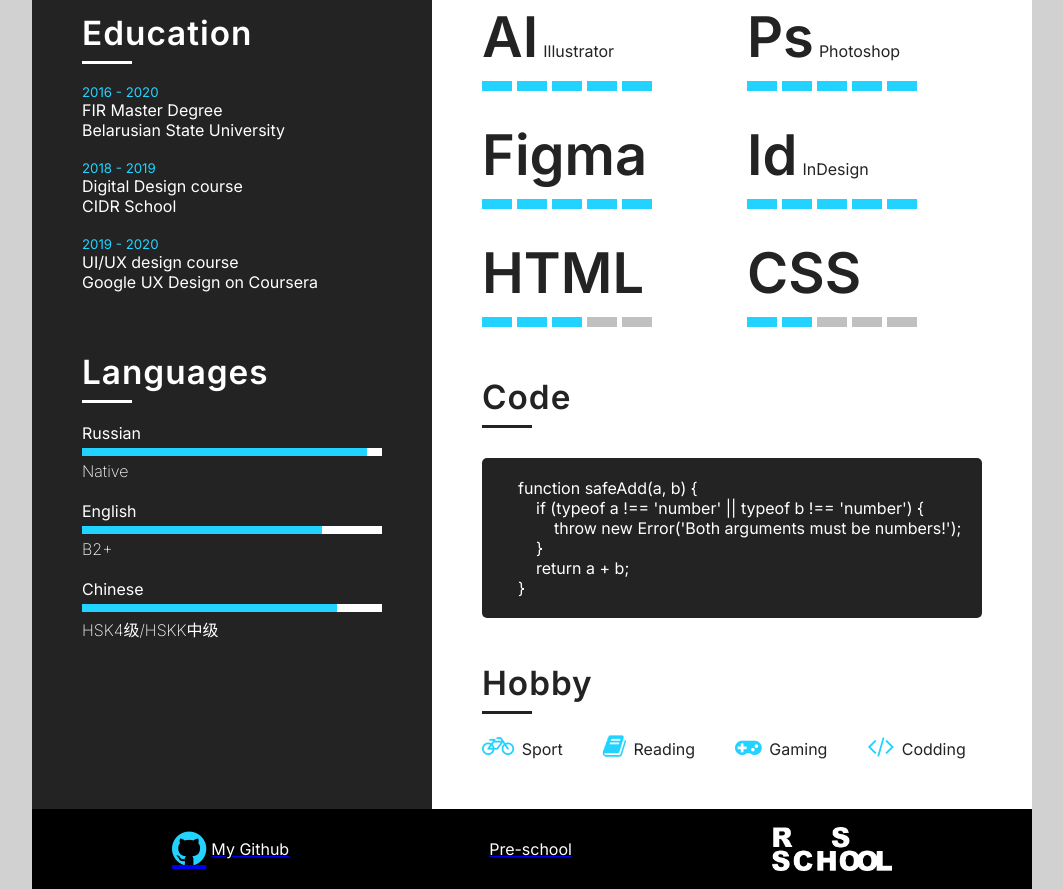
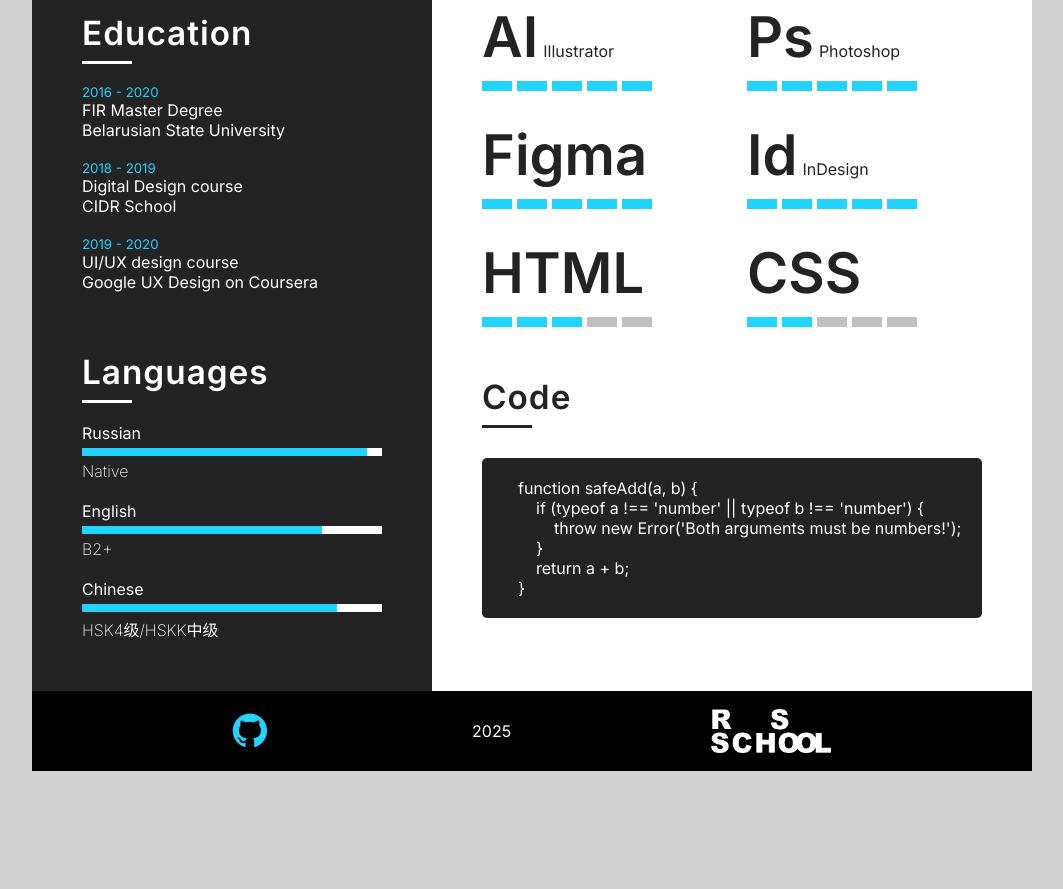
Before and after one commit to wulfwood/rsschool-cv, a plain HTML site: page index.html in a window 1280 px wide. Shown: the part 1004-1893 px from the top of the page, without its empty margins (108-1171 px from the left). After the commit the page ends 1857 px from the top, so only its background shows below. Drawn offline with Linux system fonts and the light colour scheme.

Commit message:
fix: errors fixed

```diff
--- a/index.html
+++ b/index.html
@@ -8,7 +8,7 @@
     <title>start CV</title>
     <link rel="stylesheet" href="https://cdnjs.cloudflare.com/ajax/libs/font-awesome/4.7.0/css/font-awesome.css"
         integrity="sha512-5A8nwdMOWrSz20fDsjczgUidUBR8liPYU+WymTZP1lmY9G6Oc7HlZv156XqnsgNUzTyMefFTcsFH/tnJE/+xBg=="
-        crossorigin="anonymous" referrerpolicy="no-referrer" />
+        crossorigin="anonymous" referrerpolicy="no-referrer">
 </head>
 
 <body>
@@ -16,30 +16,13 @@
         <div class="header">
             <div class="inner_header">
                 <ul>
-                    <a href="#contacts">
-                        <li>Contacts</li>
-                    </a>
-                    <a href="#education">
-                        <li>Education</li>
-                    </a>
-                    <a href="#languages">
-                        <li>Languages</li>
-                    </a>
-                    <a href="#profile">
-                        <li>Profile</li>
-                    </a>
-                    <a href="#experience">
-                        <li>Experience</li>
-                    </a>
-                    <a href="#skills">
-                        <li>Skills</li>
-                    </a>
-                    <a href="#code">
-                        <li>Code</li>
-                    </a>
-                    <a href="#hobby">
-                        <li>Hobby</li>
-                    </a>
+                    <li><a href="#contacts">Contacts</a></li>
+                    <li><a href="#education">Education</a></li>
+                    <li><a href="#languages">Languages</a></li>
+                    <li><a href="#profile">Profile</a></li>
+                    <li><a href="#experience">Experience</a></li>
+                    <li><a href="#skills">Skills</a></li>
+                    <li><a href="#code">Code</a></li>
                 </ul>
             </div>
         </div>
@@ -102,7 +85,7 @@
                         <h2 class="title">Languages</h2>
                         <ul>
                             <li>
-                                <span class="text">Russian</ы>
+                                <span class="text">Russian</span>
                                     <div class="progress_bar">
                                         <div style="width: 95%;"></div>
                                     </div>
@@ -274,31 +257,17 @@
                         </pre>
                     </div>
                 </div>
-
-                <div class="hobby" id="hobby">
-                    <h2 class="title2">Hobby</h2>
-                    <ul>
-                        <li><i class="fa fa-bicycle" aria-hidden="true"></i> Sport</li>
-                        <li><i class="fa fa-book" aria-hidden="true"></i> Reading</li>
-                        <li><i class="fa fa-gamepad" aria-hidden="true"></i> Gaming</li>
-                        <li><i class="fa fa-code" aria-hidden="true"></i> Codding</li>
-                    </ul>
-                </div>
             </div>
         </div>
 
         <div class="footer">
             <div class="inner_footer">
                 <ul>
-                    <a href="https://github.com/wulfwood">
-                        <li><i class="fa fa-github" aria-hidden="true"></i> My Github</li>
-                    </a>
-                    <a href="https://rs.school/courses/javascript-preschool-ru">
-                        <li>Pre-school</li>
-                    </a>
-                    <a href="https://rs.school/">
-                        <li><img src="/img/Logo.png" alt="rsschool logo"></li>
-                    </a>
+                    <li><a href="https://github.com/wulfwood"><i class="fa fa-github" aria-hidden="true"></i></a></li>
+                    <li><a href="https://rs.school/courses/javascript-preschool-ru">2025</a></li>
+                    <li><a href="https://rs.school/">
+                        <img src="/img/Logo.png" alt="rsschool logo">
+                    </a></li>
                 </ul>
             </div>
         </div>
--- a/style.css
+++ b/style.css
@@ -19,6 +19,7 @@
     position: relative;
     width: 100%;
     max-width: 1000px;
+    height: 100%;
 }
 
 .header {
@@ -34,19 +35,24 @@
     display: flex;
     flex-direction: row;
     list-style: none;
+    color: #fff;
 }
 
 .inner_header ul li {
     padding: 24px;
     font-size: 14pt;
     font-weight: 300;
+}
+
+.inner_header ul li a {
     color: #fff;
+    text-decoration: none;
 }
 
 .container .main {
     display: flex;
     flex-direction: row;
-    min-height: 1000px;
+    height: 100%;
 }
 
 .main .left_side {
@@ -336,7 +342,6 @@
 .code .code_container {
     max-width: 700px;
     margin-top: 30px;
-    margin-bottom: 45px;
     background-color:#232323;
     border-radius: 5px;
 }
@@ -344,37 +349,6 @@
 .code_container .description {
     padding-top: 20px;
     color: #fff;
-}
-
-.hobby .title2 {
-    color: #232323;
-    font-size: 25pt;
-    letter-spacing: 1px;
-    margin-bottom: 20px;
-    padding-bottom: 8px;
-    font-weight: 600;
-    border-bottom: 3px solid #232323;
-    width: 50px;
-}
-
-.hobby ul {
-    display: flex;
-    flex-direction: row;
-    gap: 40px;
-    list-style: none;
-}
-
-.hobby ul li {
-    color: #232323;
-    font-weight: 400;
-    margin-bottom: 20px;
-}
-
-.hobby ul li i {
-    display: inline-block;
-    color: #23D3FF;
-    padding-right: 3px;
-    font-size: 25px;
 }
 
 .footer {
@@ -396,7 +370,7 @@
 .inner_footer ul li {
     display: flex;
     align-items: center;
-    margin: 0 100px;
+    margin: 100px 100px;
     color: #fff;
 }
 
@@ -414,3 +388,8 @@
     height: auto;
     overflow: hidden;
 }
+
+.inner_footer ul li a {
+    color: #fff;
+    text-decoration: none;
+}
```
